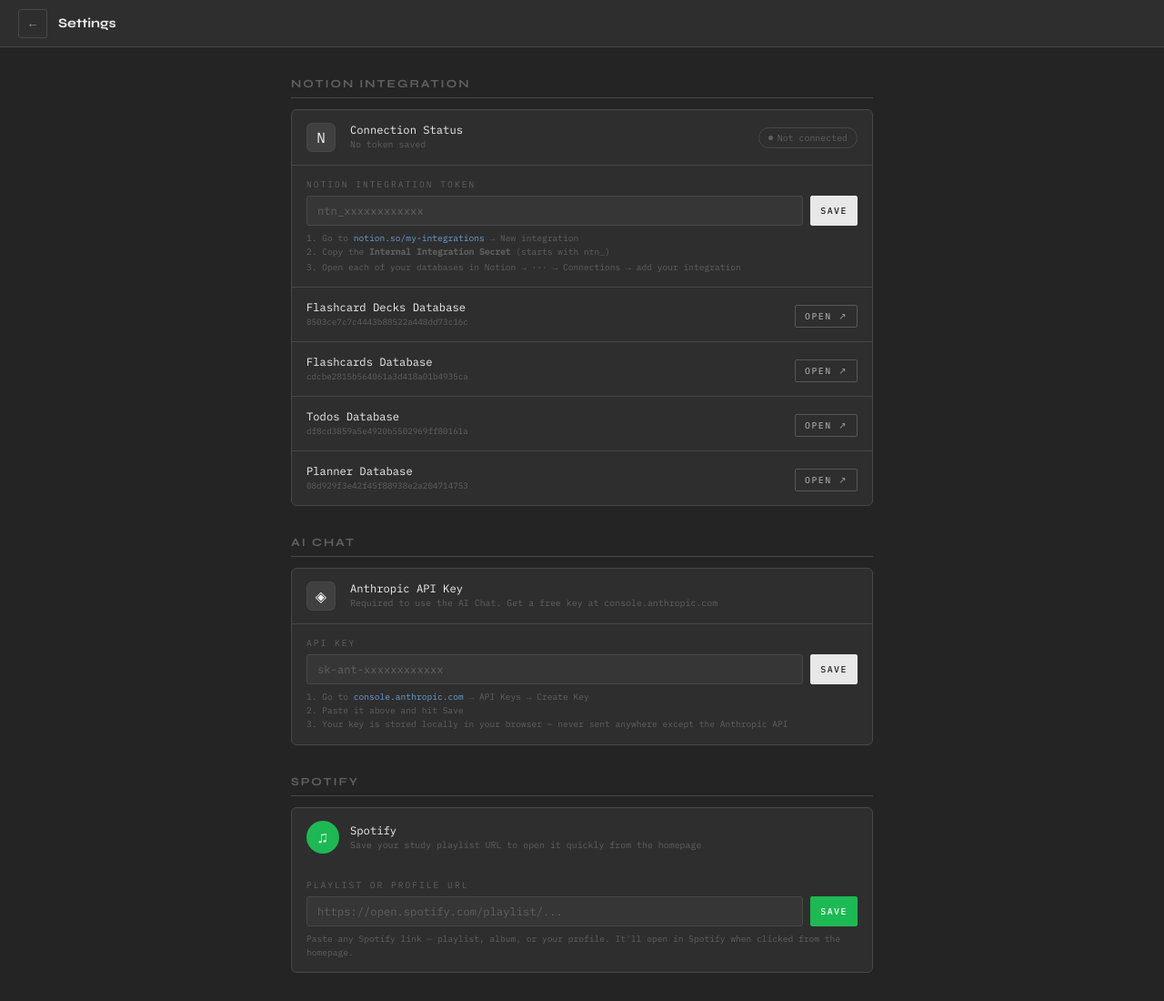
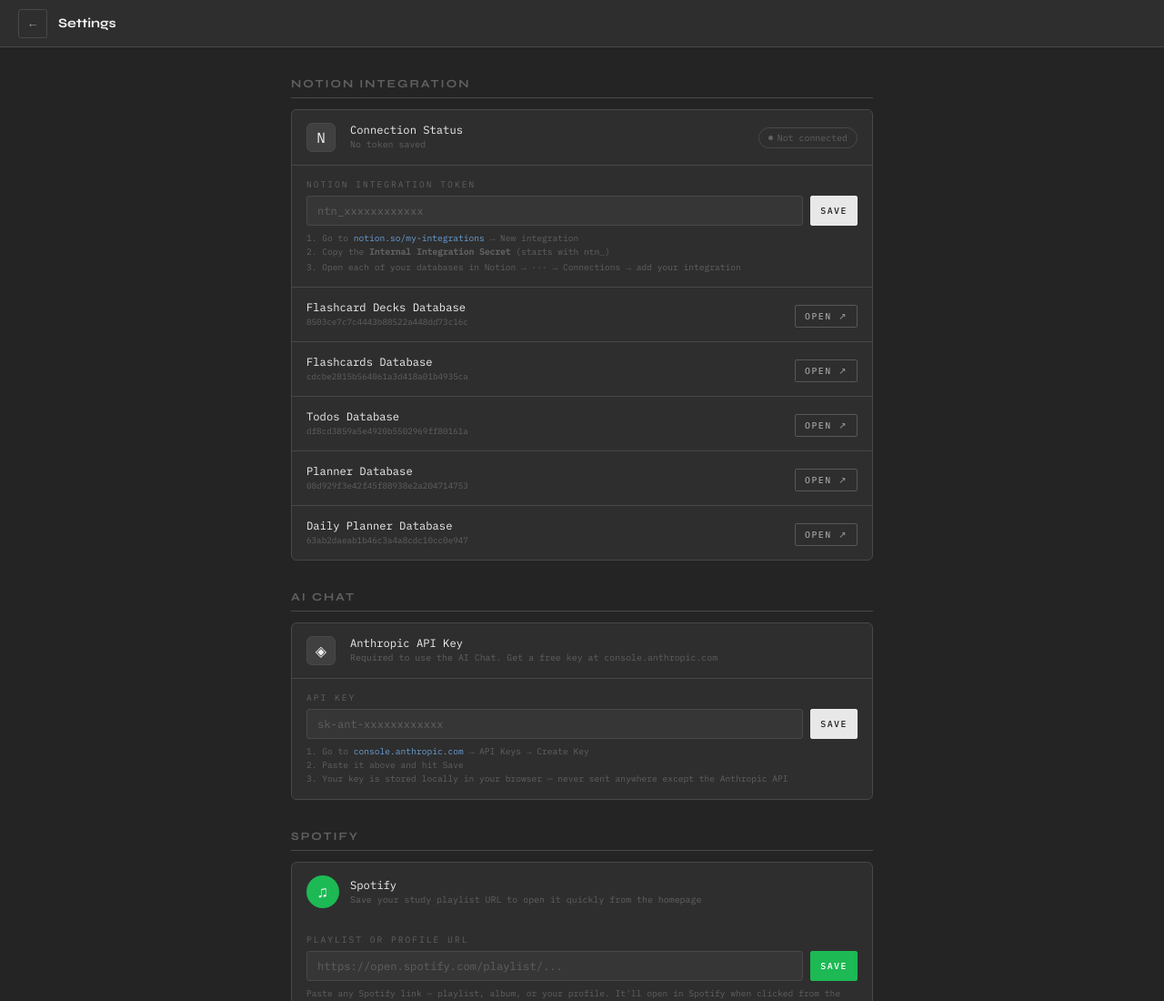
Before and after one commit to chew-yyy/brendansstudyhub, a website: page brendansstudyhub/flashcards/settings.html in a window 1280 px wide. Shown: the top 1100 px of the page at 91% size. Drawn offline with Linux system fonts and the light colour scheme.

Commit message:
Update settings.html

```diff
--- a/brendansstudyhub/flashcards/settings.html
+++ b/brendansstudyhub/flashcards/settings.html
@@ -175,6 +175,15 @@
           <a href="https://www.notion.so/08d929f3e42f45f88938e2a204714753" target="_blank" class="btn outline small" style="text-decoration:none">Open ↗</a>
         </div>
       </div>
+      <div class="setting-row">
+        <div class="setting-text">
+          <div class="setting-label">Daily Planner Database</div>
+          <div class="setting-sub" id="db5-id" style="font-size:0.58rem;font-family:'IBM Plex Mono',monospace"></div>
+        </div>
+        <div class="setting-right">
+          <a href="https://www.notion.so/63ab2daeab1b46c3a4a8cdc10cc0e947" target="_blank" class="btn outline small" style="text-decoration:none">Open ↗</a>
+        </div>
+      </div>
     </div>
   </div>
 
@@ -299,12 +308,14 @@
 const CARDS_DB  = 'cdcbe2815b564061a3d418a01b4935ca';
 const TODOS_DB    = 'df8cd3859a5e4920b5502969ff80161a';
 const PLANNER_DB  = '08d929f3e42f45f88938e2a204714753';
+  const DAILY_DB    = '63ab2daeab1b46c3a4a8cdc10cc0e947';
 
 // ── DB IDs ────────────────────────────────────────────────────────────────────
 document.getElementById('db1-id').textContent = DECKS_DB;
 document.getElementById('db2-id').textContent = CARDS_DB;
 document.getElementById('db3-id').textContent = TODOS_DB;
   document.getElementById('db4-id').textContent = PLANNER_DB;
+  document.getElementById('db5-id').textContent = DAILY_DB;
 
 // ── Toast ─────────────────────────────────────────────────────────────────────
 function toast(msg, type='') {
```
